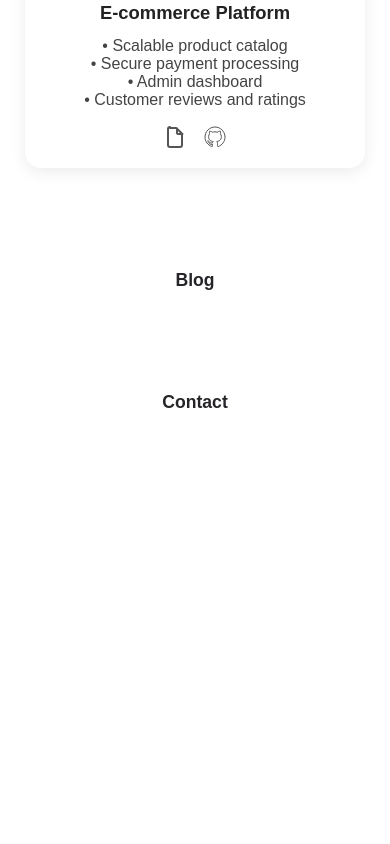
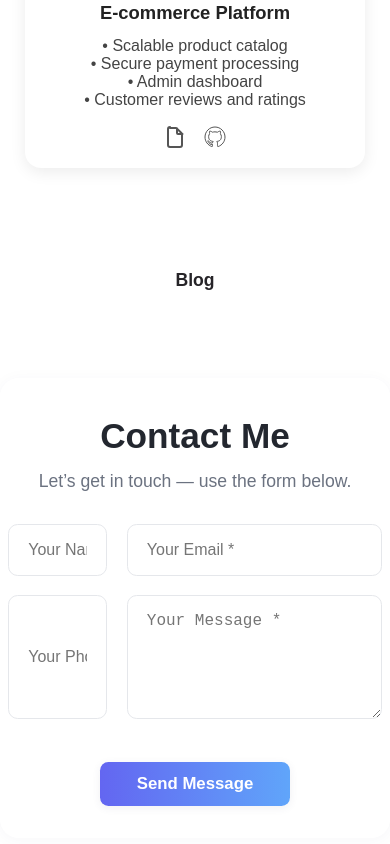
Before and after one commit to samirchar/personal-website, a React (Create React App) app: page / in a window 390 px wide. Shown: the part 5302-6146 px from the top of the page. Before the commit the page ends 5765 px from the top, so only its background shows below. Built offline with nearby package versions, Linux system fonts and the light colour scheme.

Commit message:
Minimalist modern contact page: Formspree integration, fade-in, glass effect, no email/phone display

```diff
--- a/src/pages/contact/Contact.css
+++ b/src/pages/contact/Contact.css
@@ -1,8 +1,126 @@
-.contact__container {
-    display: flex;
-    align-items: center;
-    justify-content: center;
-    flex-direction: column;
-    position: relative;
+/* Minimalist Contact Section Styles */
 
+.contact-minimal-container {
+  max-width: 700px;
+  margin: 0 auto;
+  padding: 3rem 1.5rem 4rem 1.5rem;
+  background: rgba(255,255,255,0.80);
+  border-radius: 1.2rem;
+  box-shadow: 0 2px 16px rgba(60,60,100,0.04);
+  backdrop-filter: blur(4px);
+  -webkit-backdrop-filter: blur(4px);
+  display: flex;
+  flex-direction: column;
+  align-items: center;
+}
+
+.contact-minimal-title {
+  font-size: 2.2rem;
+  font-weight: 600;
+  color: #23272f;
+  text-align: center;
+  margin-bottom: 0.5rem;
+}
+
+.contact-minimal-subtext {
+  color: #6b7280;
+  font-size: 1.1rem;
+  text-align: center;
+  margin-bottom: 2rem;
+}
+
+.contact-minimal-info {
+  display: flex;
+  flex-direction: column;
+  gap: 0.2rem;
+  color: #374151;
+  font-size: 1rem;
+  text-align: center;
+  margin-bottom: 2.2rem;
+}
+.contact-minimal-link {
+  color: #2563eb;
+  text-decoration: none;
+  font-weight: 500;
+  transition: color 0.2s;
+}
+.contact-minimal-link:hover {
+  color: #1e40af;
+}
+
+.contact-minimal-form {
+  display: grid;
+  grid-template-columns: 1fr;
+  gap: 1.2rem;
+  width: 100%;
+}
+@media (min-width: 700px) {
+  .contact-minimal-form {
+    grid-template-columns: 1fr 1fr;
+    gap: 1.5rem 2rem;
   }
+  .contact-minimal-input-span, .contact-minimal-textarea {
+    grid-column: span 2;
+  }
+}
+
+.contact-minimal-input, .contact-minimal-textarea {
+  width: 100%;
+  padding: 1rem 1.2rem;
+  border-radius: 0.6rem;
+  border: 1px solid #e5e7eb;
+  background: #fff;
+  color: #23272f;
+  font-size: 1rem;
+  font-weight: 400;
+  transition: border 0.2s, box-shadow 0.2s;
+  outline: none;
+  box-shadow: none;
+}
+.contact-minimal-input:focus, .contact-minimal-textarea:focus {
+  border: 1.5px solid #60a5fa;
+  box-shadow: 0 0 0 2px #dbeafe;
+}
+.contact-minimal-textarea {
+  min-height: 120px;
+  resize: vertical;
+}
+
+.contact-minimal-btn {
+  grid-column: span 2;
+  margin: 1.5rem auto 0 auto;
+  background: linear-gradient(90deg, #6366f1 0%, #60a5fa 100%);
+  color: #fff;
+  font-size: 1.05rem;
+  font-weight: 600;
+  border: none;
+  border-radius: 0.5em;
+  padding: 0.7em 2.2em;
+  cursor: pointer;
+  box-shadow: 0 2px 8px rgba(60,60,100,0.08);
+  transition: background 0.2s, transform 0.2s;
+  display: block;
+}
+.contact-minimal-btn:hover {
+  background: linear-gradient(90deg, #2563eb 0%, #60a5fa 100%);
+  transform: translateY(-2px) scale(1.04);
+}
+
+.contact-minimal-success {
+  color: #22c55e;
+  font-size: 1.1rem;
+  text-align: center;
+  margin-top: 1.5rem;
+  font-weight: 500;
+  letter-spacing: 0.01em;
+}
+
+@media (max-width: 500px) {
+  .contact-minimal-container {
+    padding: 1.5rem 0.5rem 2rem 0.5rem;
+  }
+}
+
+body, #root {
+  background: linear-gradient(90deg, #E6ECFF 0%, #F5F7FE 100%);
+}
--- a/src/pages/contact/Contact.js
+++ b/src/pages/contact/Contact.js
@@ -1,12 +1,22 @@
-import React from 'react'
-import './Contact.css'
+import React from 'react';
+import './Contact.css';
 
 export default function Contact() {
   return (
-    <section id='Contact'>
-      <div className='container contact__container'>
-      <h2>Contact</h2>
+    <section id="Contact">
+      <div className="contact-minimal-container">
+        <h2 className="contact-minimal-title">Contact Me</h2>
+        <p className="contact-minimal-subtext">
+          Let’s get in touch — use the form below.
+        </p>
+        <form className="contact-minimal-form" action="https://formspree.io/f/mjkovwrv" method="POST">
+          <input type="text" name="name" placeholder="Your Name *" required className="contact-minimal-input" />
+          <input type="email" name="email" placeholder="Your Email *" required className="contact-minimal-input" />
+          <input type="text" name="phone" placeholder="Your Phone" className="contact-minimal-input contact-minimal-input-span" />
+          <textarea name="message" placeholder="Your Message *" required rows={5} className="contact-minimal-textarea contact-minimal-input-span"></textarea>
+          <button type="submit" className="contact-minimal-btn">Send Message</button>
+        </form>
       </div>
     </section>
-  )
+  );
 }
```
